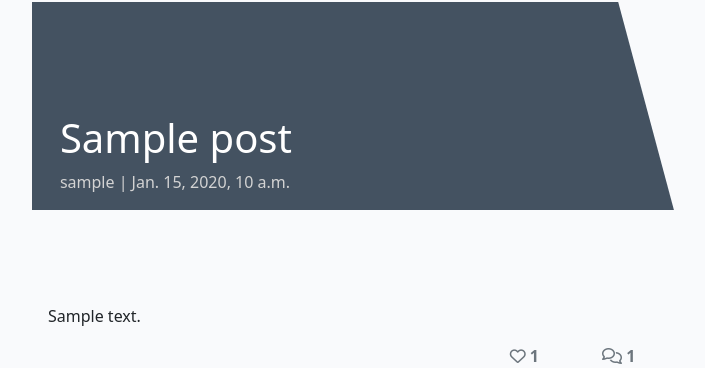
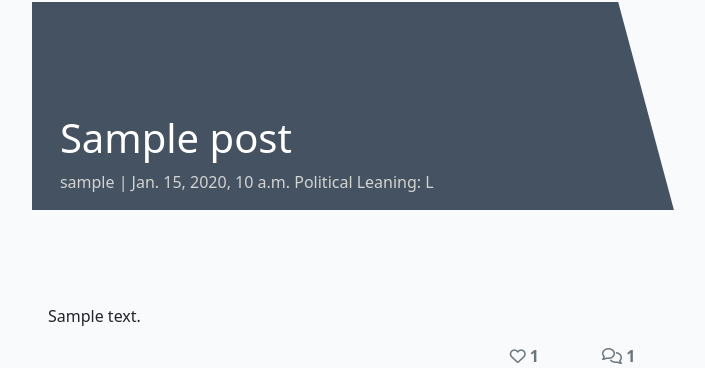
Before and after one commit to qburn93/balanced-news-app, a Django app: a page that uses templates/news_detail.html in a window 1280 px wide. Shown: the part 72-440 px from the top of the page, without its empty margins (50-755 px from the left). Run offline with Django 3.2, Linux system fonts and the light colour scheme; tables that the repository leaves empty hold one stand-in row (values such as "Sample post"); some libraries are stand-ins or nearby versions.

Commit message:
Add political leaning to the news detail template

```diff
--- a/templates/news_detail.html
+++ b/templates/news_detail.html
@@ -7,7 +7,8 @@
                 <!-- Post title goes in these h1 tags -->
                 <h1 class="post-title">{{ post.title }}</h1>
                 <!-- Post author goes before the | the post's created date goes after -->
-                <p class="post-subtitle">{{ post.author }} | {{ post.created_on }}</p>
+                <p class="post-subtitle">{{ post.author }} | {{ post.created_on }} Political Leaning: {{ post.political_view}}</p>
+
             </div>
             <div class="d-none d-md-block col-md-6 masthead-image">
                 <!-- The featured image URL goes in the src attribute -->
```
